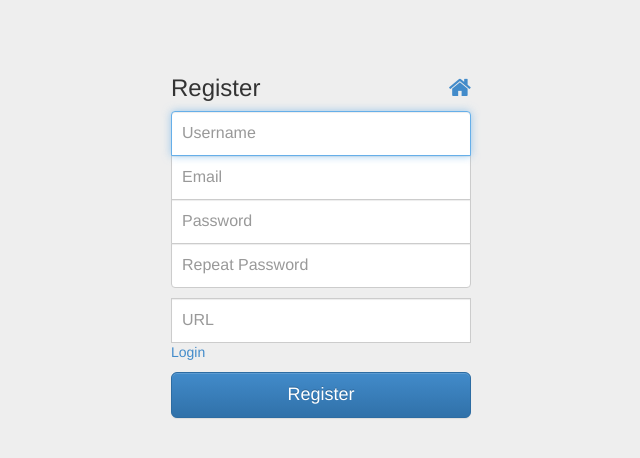
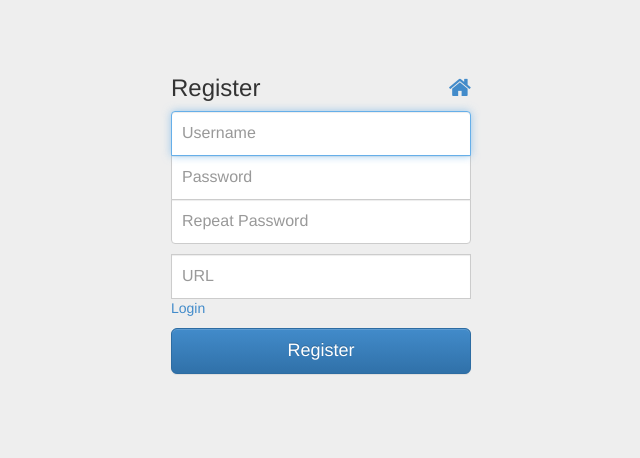
Before and after one commit to john-osullivan/inContext, a Flask app: page /register in a window 1280 px wide. Shown: the top 458 px of the page, without its empty margins (319-959 px from the left). Run offline with Flask 2, Linux system fonts and the light colour scheme; some libraries are stand-ins or nearby versions.

Commit message:
Just keep debugging, just keep debugging, just keep debugging...

```diff
--- a/forms.py
+++ b/forms.py
@@ -11,7 +11,6 @@ class BaseForm(Form):
 
 class RegisterForm(BaseForm):
     name = TextField('Username', validators = [Required(message = "Need username."), Length(min=6, max=25)])
-    email   = TextField('Email', validators = [Required(message = "Need email."), Length(min=6, max=40), Email(message = "Not a valid email address.")])
     password    = PasswordField('Password', validators = [Required(message = "Need password."), Length(min=6, max=40)])
     url = TextField('URL', validators = [Required(message = "Specify a URL for your page to live at!"), Length(min=3, max=25)])
     confirm = PasswordField('Repeat Password', [Required(message = "Write that thang twice."), EqualTo('password', message='Passwords must match')])
--- a/models.py
+++ b/models.py
@@ -22,7 +22,6 @@ class User(Base):
 
     user_id =  Column( Integer, primary_key=True)
     name =  Column( String(120), unique=True)
-    email =  Column( String(120), unique=True)
     url =  Column( String(30), unique=True)
     password =  Column( String(30))
     connection =  relationship("Connection", secondary = 'users_to_connections', backref='users')
@@ -31,9 +30,8 @@ class User(Base):
     aspect =  relationship("Aspect")
     detail =  relationship("Detail")
 
-    def __init__(self, name, email, password, url):
+    def __init__(self, name, password, url):
         self.name = name
-        self.email = email
         self.password = password
         self.url = url
 
--- a/templates/forms/register.html
+++ b/templates/forms/register.html
@@ -6,7 +6,6 @@
     <h3 class="form-heading">Register <a href="{{ url_for('home') }}" title="Back to homepage"><i class="icon icon-home pull-right"></i></a></h3>
     {{ form.csrf_token }}
     {{ form.name(class_ = 'form-control first-input', placeholder = form.name.label.text, required = true, autofocus = true) }}
-    {{ form.email(class_ = 'form-control', placeholder = form.email.label.text, required = true) }}
     {{ form.password(class_ = 'form-control', placeholder = form.password.label.text, required = true) }}
     {{ form.confirm(class_ = 'form-control last-input', placeholder = form.confirm.label.text, required = true) }}
       {{ form.url(class_ = 'form-control', placeholder = form.url.label.text, required = true) }}
--- a/views.py
+++ b/views.py
@@ -277,7 +277,7 @@ def register():
     form = RegisterForm(request.form)
     if form.validate_on_submit():
         print "It validated, therefore the issue is within this logic."
-        newUser = User(request.form['name'], request.form['email'],
+        newUser = User(request.form['name'],
                                     request.form['password'], request.form['url'])
         print "The user was made freely."
         db_session.add(newUser)
@@ -285,9 +285,11 @@ def register():
         try:
             db_session.commit()
         except Exception as inst:
+            import traceback
             print type(inst)
             print inst.args
             print inst
+            traceback.print_exc()
         print "User committed!"
         public_context = Context(newUser.user_id, "Public")
         public_context.aspect.append(basic_info)
```
